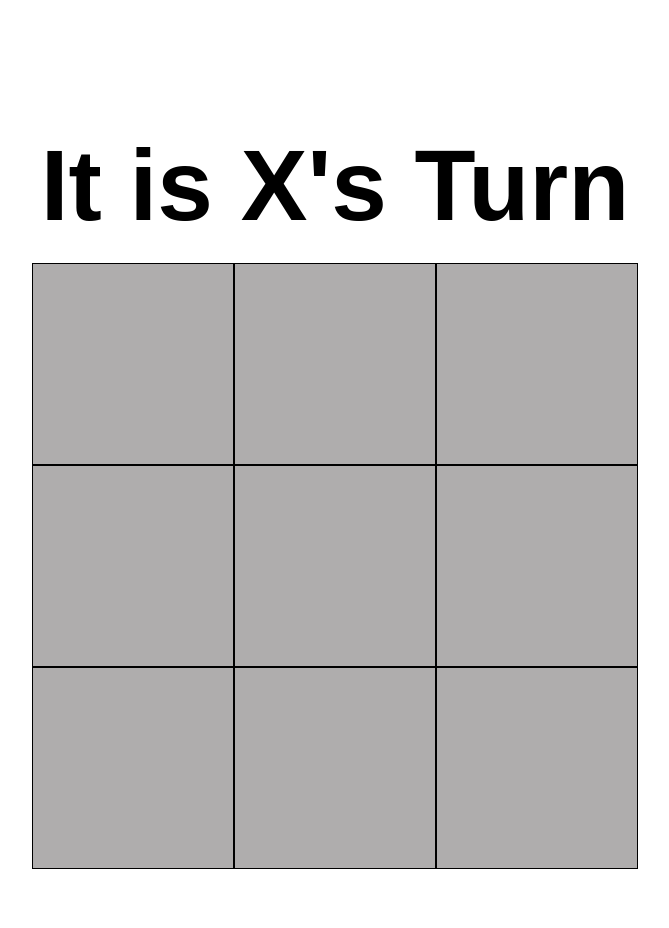
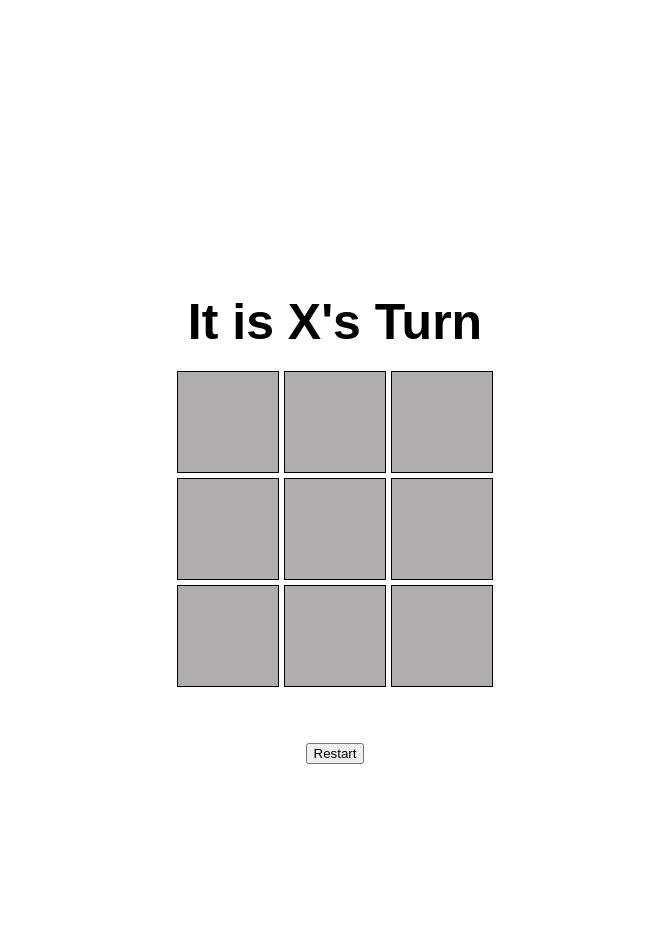
Before and after one commit to mharis337/Tic-Tac-Toe, a PHP site: page / in a window 1280 px wide. Shown: the whole page, without its empty margins (305-974 px from the left). Before the commit the page ends 869 px from the top, so only its background shows below. Run offline with PHP 8.4, Linux system fonts and the light colour scheme.

Commit message:
completed the remaining functions

```diff
--- a/global.css
+++ b/global.css
@@ -1,35 +1,36 @@
-body{
-    margin:0px;
+body {
+    margin: 0;
 }
 
-.display{
+.display {
     display: flex;
     flex-direction: column;
-    align-content: center;
     align-items: center;
     padding-top:10%;
 
+    justify-content: center;
+    height: 100vh;
+
 }
 .title{
-    font-size: 100px;
+    font-size: 50px;
     font-family:fantasy;
     font-weight: bold;
 }
 
-.tic-tac-toe{
+.tic-tac-toe {
     display: grid;
-    grid-template-columns:repeat(3, auto);
-    width: 100vw;
+    grid-template-columns: repeat(3, auto);
     padding-top:20px;
     padding-bottom: 20px;
     justify-content: center;
     align-content: center;
-
+    gap: 5px;
 }
 
-.cell{
-    width:200px;
-    height: 200px;
+.cell {
+    width: 100px;
+    height: 100px;
     background-color: rgb(175, 173, 173);
     border: 1px solid;
     display: flex;
@@ -38,12 +39,23 @@ body{
     font-size: 150px;
     font-family:Arial, Helvetica, sans-serif;
     font-weight: bold;
+    cursor: pointer;
 }
 
-.cell.x::before{
+.cell.x::before {
     content: 'X';
 }
 
-.cell.o::before{
+.cell.o::before {
     content: 'O';
 }
+
+.restart-button {
+    margin-top: 20px;
+
+    padding: 10px 20px;
+    font-size: 20px;
+    font-weight: bold;
+    cursor: pointer;
+
+}
--- a/index.html
+++ b/index.html
@@ -3,7 +3,7 @@
     <head>
         <meta charset="utf-8">
         <meta http-equiv="X-UA-Compatible" content="IE=edge">
-        <title></title>
+        <title> Tic-Tac-Toe</title>
         <meta name="description" content="">
         <meta name="viewport" content="width=device-width, initial-scale=1">
         <link rel="stylesheet" type="text/css" href="global.css">
@@ -22,7 +22,9 @@
                 <div class="cell" id="cell-8"></div>
                 <div class="cell" id="cell-9"></div>
                 </div>
-        </section>
+        <br>
+        <br>
+        <button class="restart">Restart</button>
 
 
 
```
Also changed, not shown: public/assets/tic-tac-toe.js.
